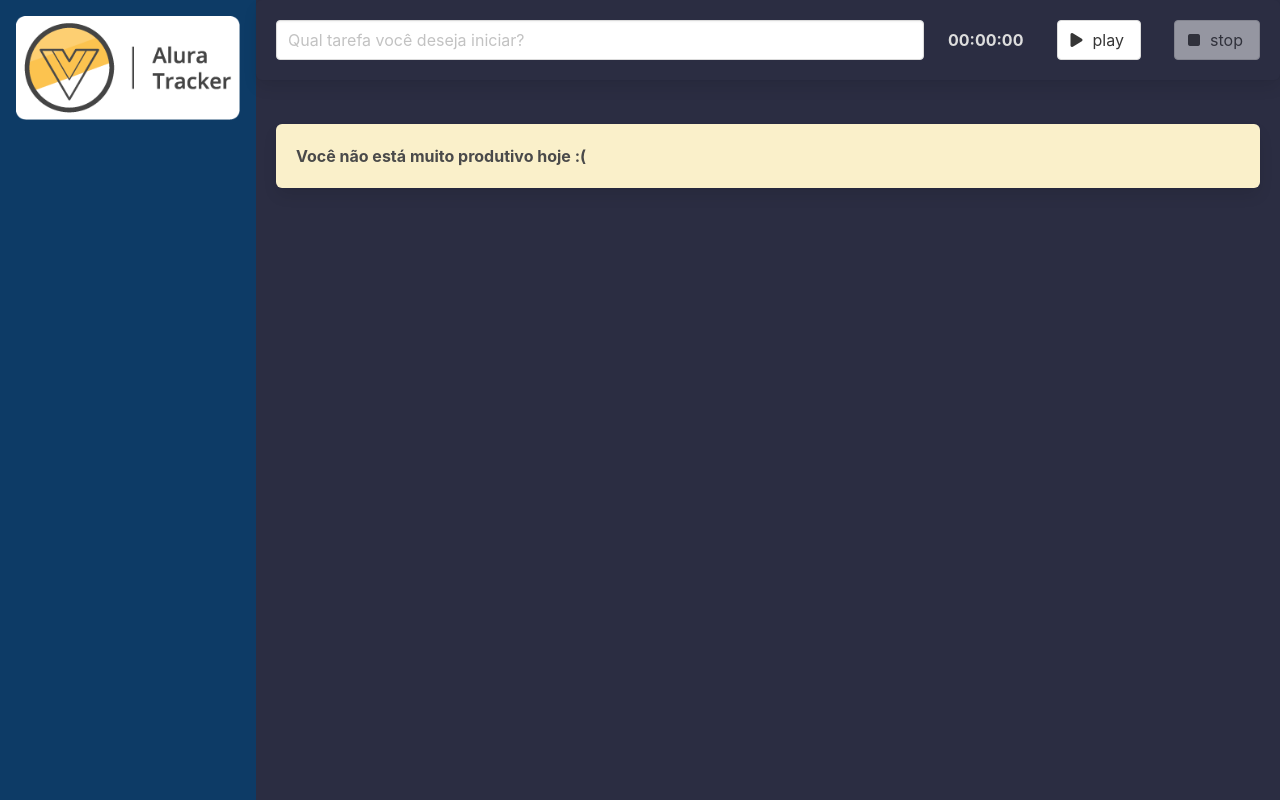
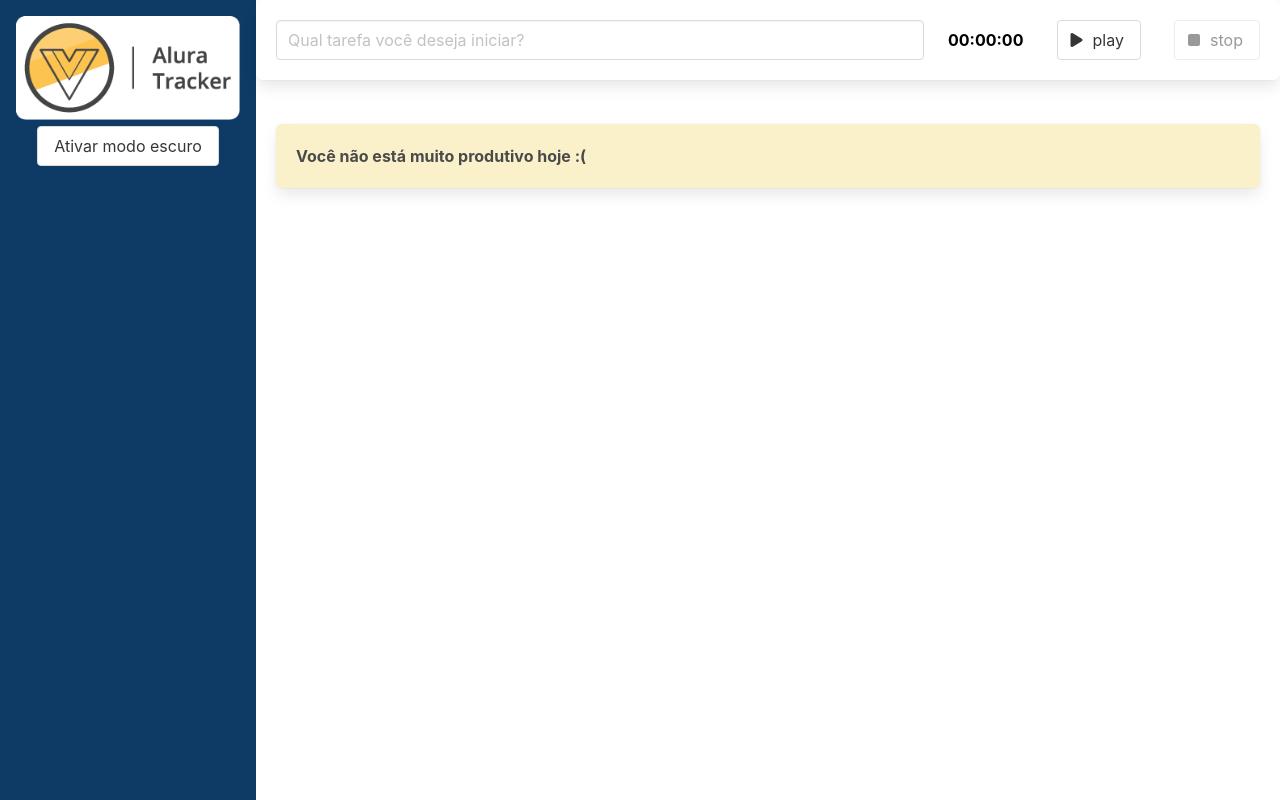
Before and after one commit to Alysson1013/alura-tracker, a Vue app: page / in a window 1280 px wide. Built offline with nearby package versions, Linux system fonts and the light colour scheme.

Commit message:
feat: toggle themes

```diff
--- a/src/App.vue
+++ b/src/App.vue
@@ -1,7 +1,7 @@
 <template>
-  <main class="columns is-gapless is-multiline modo-escuro">
+  <main class="columns is-gapless is-multiline" :class="{ 'modo-escuro': modoEscuroAtivo }">
     <div class="column is-one-fifth">
-      <BarraLateral />
+      <BarraLateral @aoTemaAlterado="trocarTema" />
     </div>
     <div class="column is-three-quarter conteudo">
       <Formulario @aoSalvarTarefa="salvarTarefa" />
@@ -33,12 +33,16 @@
   },
   data () {
     return {
-      tarefas: [] as ITarefa[]
+      tarefas: [] as ITarefa[],
+      modoEscuroAtivo: false
     }
   },
   methods: {
     salvarTarefa (tarefa: ITarefa) {
       this.tarefas.push(tarefa)
+    },
+    trocarTema (modoEscuroAtivo: boolean) {
+      this.modoEscuroAtivo = modoEscuroAtivo
     }
   },
   computed: {
--- a/src/components/BarraLateral.vue
+++ b/src/components/BarraLateral.vue
@@ -3,6 +3,9 @@
     <h1>
       <img src="../assets/logo.png" alt="">
     </h1>
+    <button class="button" @click="aoAlterarTema">
+      {{ textoBotao }}
+    </button>
   </header>
 </template>
 
@@ -10,7 +13,25 @@
   import { defineComponent } from 'vue';
 
   export default defineComponent({
-    name: "BarraLateral"
+    name: "BarraLateral",
+    emits: ['aoTemaAlterado'],
+    data () {
+      return {
+        modoEscuroAtivo: false
+      }
+    },
+    methods: {
+      aoAlterarTema () {
+        this.$emit('aoTemaAlterado', !this.modoEscuroAtivo)
+        this.modoEscuroAtivo = !this.modoEscuroAtivo
+      }
+    },
+    computed: {
+      textoBotao () {
+        if (this.modoEscuroAtivo) return "Desativar modo escuro"
+        return "Ativar modo escuro"
+      }
+    }
   })
 </script>
 
```
